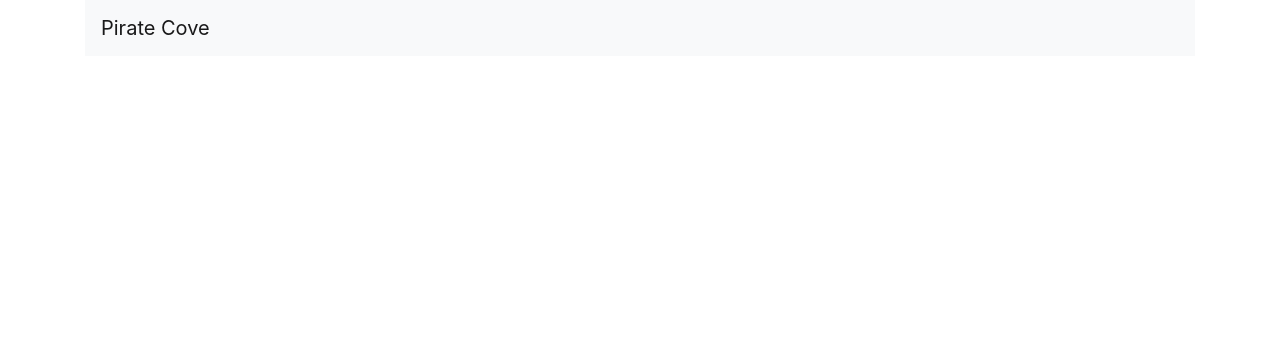
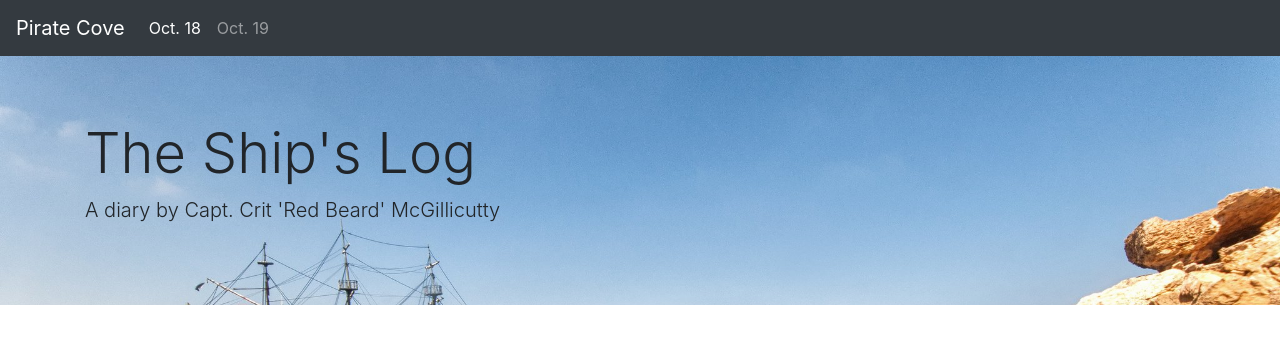
Before and after one commit to jtreuthardt/james-bootstrap-homework, a website with bundled scripts: page src/html/index.html in a window 1280 px wide. Built offline with nearby package versions, Linux system fonts and the light colour scheme; files whose address does not match are found by name.

Commit message:
end of class 1022

```diff
--- a/src/html/index.html
+++ b/src/html/index.html
@@ -9,9 +9,24 @@
 
   <body>
     <!-- Content starts here -->
-    <div class = "container">
-      <nav class="navbar navbar-expand-lg navbar-light bg-light">
-        <a class="navbar-brand" href="#">Pirate Cove</a>
+    <nav class="navbar navbar-expand-lg navbar-dark bg-dark">
+      <a class="navbar-brand" href="#">Pirate Cove</a>
+      <button class="navbar-toggler" type="button" data-toggle="collapse" data-target="#navbarNavAltMarkup" aria-controls="navbarNavAltMarkup" aria-expanded="false" aria-label="Toggle navigation">
+        <span class="navbar-toggler-icon"></span>
+      </button>
+      <div class="collapse navbar-collapse" id="navbarNavAltMarkup">
+        <div class="navbar-nav">
+          <a class="nav-item nav-link active" href="#">Oct. 18 <span class="sr-only">(current)</span></a>
+          <a class="nav-item nav-link" href="#">Oct. 19</a>
+        </div>
+      </div>
+    </nav>
+
+    <div class="jumbotron jumbotron-fluid sm-large">
+      <div class="container">
+        <h1 class="display-4">The Ship's Log </h1>
+        <p class="lead">A diary by Capt. Crit 'Red Beard' McGillicutty</p>
+      </div>
     </div>
 
     <!-- Closing scripts here -->
--- /dev/null
+++ b/src/scss/_jumbo.scss
@@ -0,0 +1,5 @@
+.jumbotron {
+  background-image: url(../img/pirate-ship.jpg);
+  background-size: cover;
+  margin-bottom: 20px;
+}
--- /dev/null
+++ b/src/scss/_nav.scss
@@ -0,0 +1,3 @@
+.navbar-nav a:hover {
+  text-decoration: underline;
+}
--- a/src/scss/styles.scss
+++ b/src/scss/styles.scss
@@ -10,3 +10,6 @@
 @import "../../node_modules/bootstrap/scss/bootstrap";
 
 // Import partials here
+
+@import "_nav";
+@import "_jumbo"
```
Also changed, not shown: docs/index.html (+18 -3 lines), docs/css/styles.css, docs/img/kraken01.jpg (added), docs/img/kraken02.jpg (added), docs/img/kraken03.jpg (added), docs/img/pirate-ship.jpg (added), docs/img/pirate.jpg (added), src/img/kraken01.jpg (added), src/img/kraken02.jpg (added), src/img/kraken03.jpg (added), src/img/pirate-ship.jpg (added), src/img/pirate.jpg (added).
